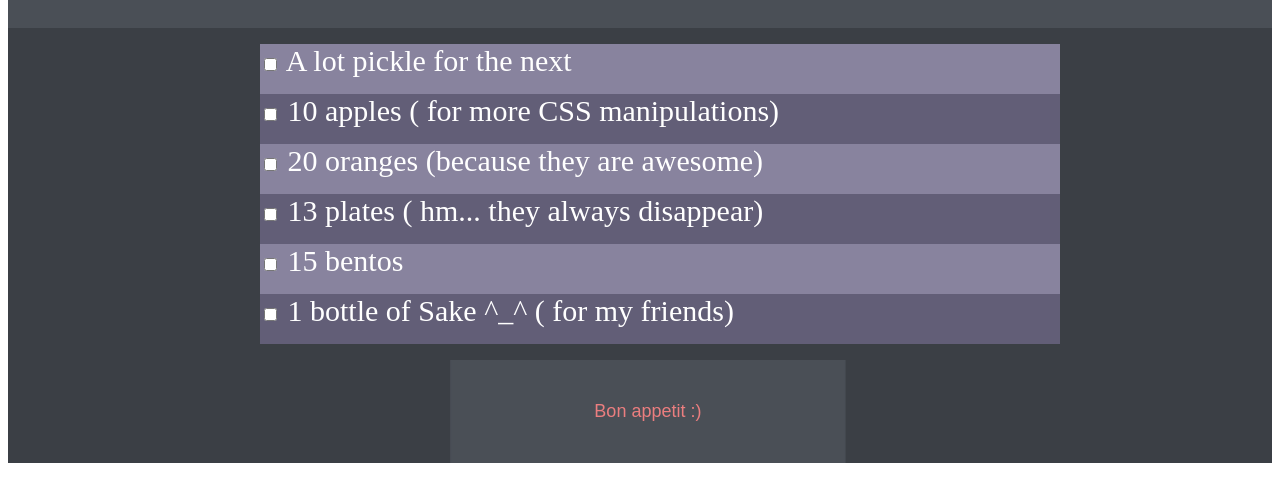
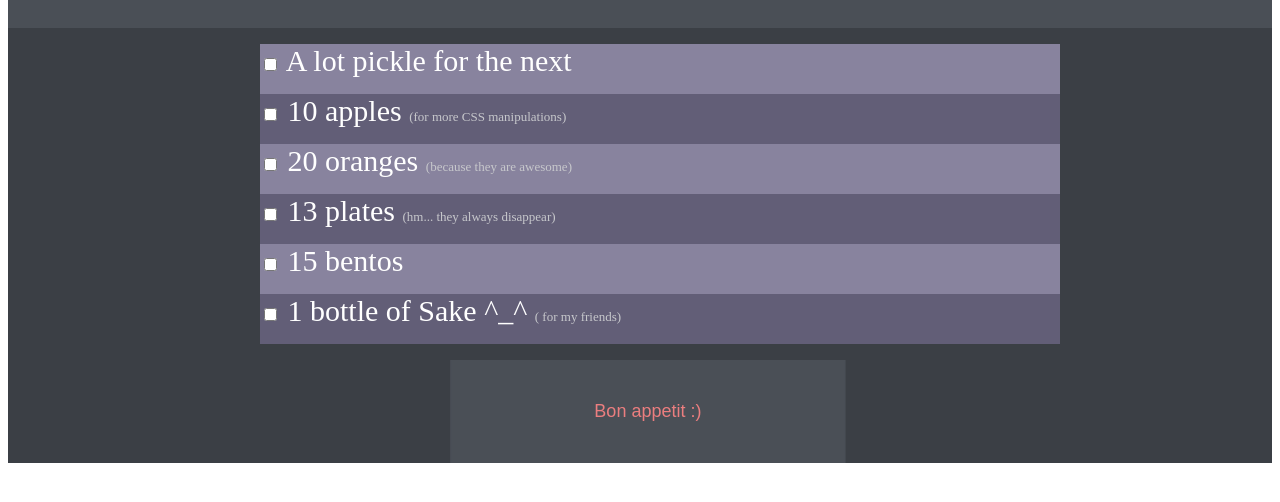
Before and after one commit to SerdiukArtem/CSS-shoping-list, a plain HTML site: page index.html in a window 1280 px wide. Shown: the part 152-654 px from the top of the page. Drawn offline with Linux system fonts and the light colour scheme.

Commit message:
add some style and finish

```diff
--- a/index.html
+++ b/index.html
@@ -24,15 +24,15 @@
       </li>
       <li>
         <input type="checkbox" id="item2">
-        <label for="item2">10 apples ( for more CSS manipulations)</label>
+        <label for="item2">10 apples <span>(for more CSS manipulations)</span></label>
       </li>
       <li>
         <input type="checkbox" id="item3">
-        <label for="item3">20 oranges (because they are awesome)</label>
+        <label for="item3">20 oranges <span>(because they are awesome)</span></label>
       </li>
       <li>
         <input type="checkbox" id="item4">
-        <label for="item4">13 plates ( hm... they always disappear)</label>
+        <label for="item4">13 plates <span> (hm... they always disappear)</span></label>
       </li>
       <li>
         <input type="checkbox" id="item5">
@@ -40,7 +40,7 @@
       </li>
       <li>
         <input type="checkbox" id="item6">
-        <label for="item6">1 bottle of Sake ^_^ ( for my friends)</label>
+        <label for="item6">1 bottle of Sake ^_^ <span>( for my friends)</span></label>
       </li>
     </ul>
   </main>
--- a/style.css
+++ b/style.css
@@ -62,6 +62,11 @@ label:hover {
   border-bottom: 5px solid #fff;
 }
 
+span {
+  font-size: small ;
+  color: #c7c8cc;
+}
+
 footer {
   background-color: #3b3f45;
 }
```
